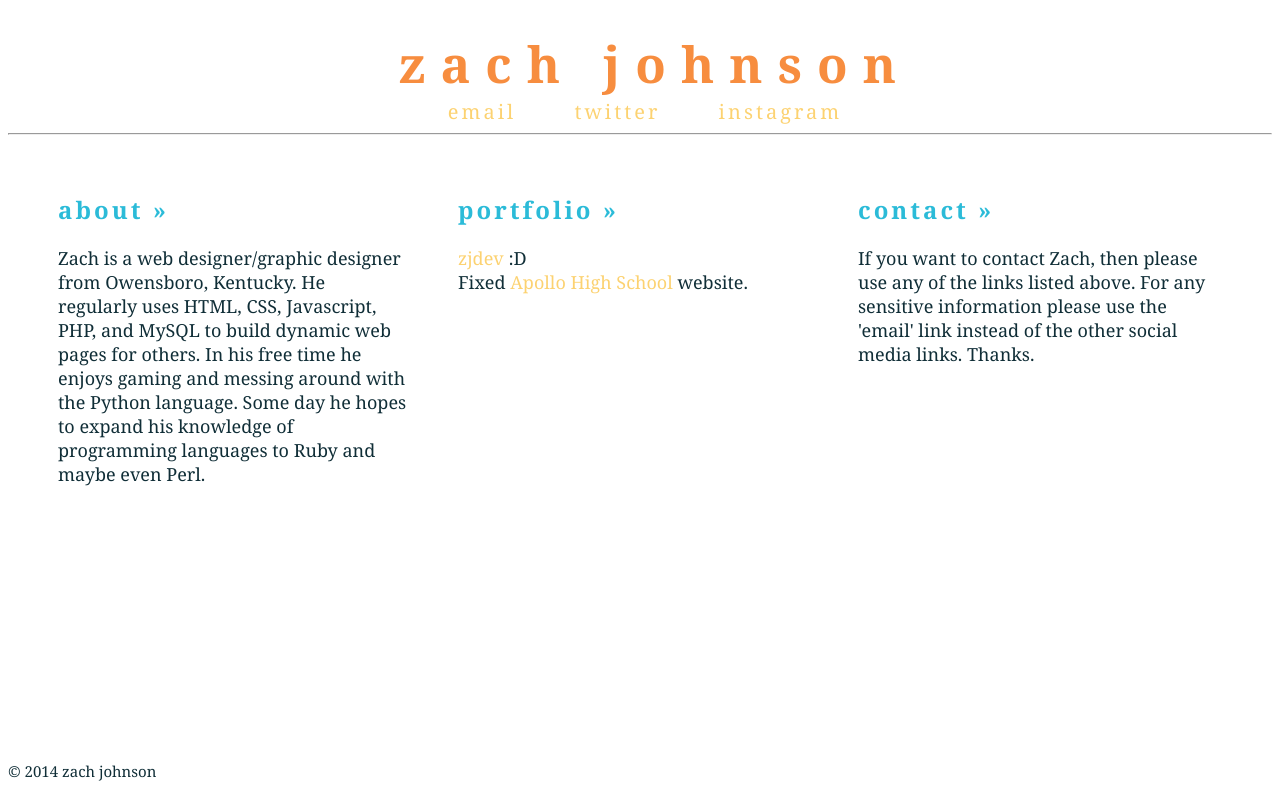
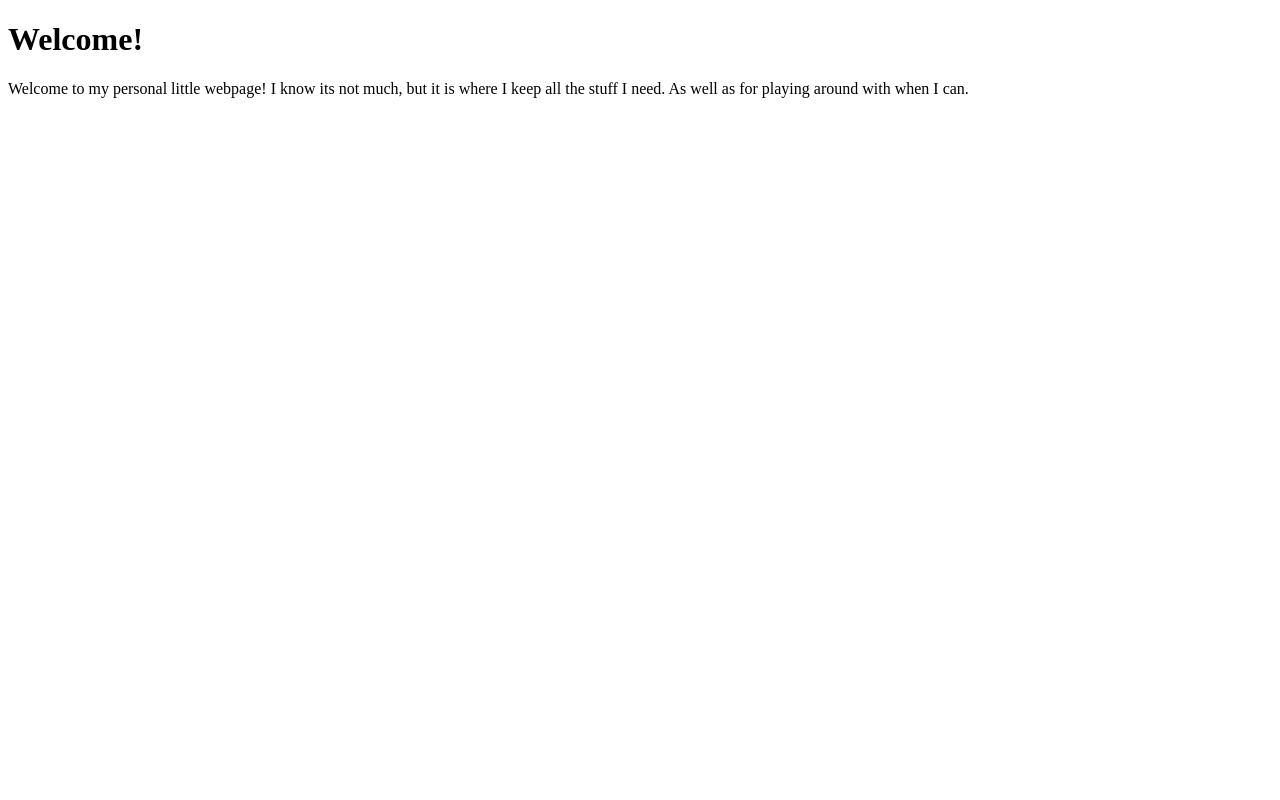
Before and after one commit to zjdev/zjdev.github.io, a plain HTML site: page index.html in a window 1280 px wide. Drawn offline with Linux system fonts and the light colour scheme.

Commit message:
Updated Page
Test Update

```diff
--- a/index.html
+++ b/index.html
@@ -4,57 +4,10 @@
         <meta charset="utf-8">
         <meta type="author" description="Zach Johnson">
         <link rel="stylesheet" href="style.css" />
-        <title>zjdev | home</title>
+        <title>zjdev</title>
     </head>
     <body>
-        <header align="center">
-            <h1>zach johnson</h1>
-            <nav>
-                <a href="mailto:zajohnson6@gmail.com">email</a>
-                <a href="http://t.zjdev.com">twitter</a>
-                <a href="http://i.zjdev.com">instagram</a>
-            </nav>
-        </header>
-        <hr>
-        <div id="about">
-            <div id="abouttitle">
-                <h2>about &#187;</h2>
-            </div>
-            <div id="aboutinfo">
-                <p>Zach is a web designer/graphic designer from Owensboro,
-                    Kentucky. He regularly uses HTML, CSS, Javascript, PHP,
-                    and MySQL to build dynamic web pages for others. In his
-                    free time he enjoys gaming and messing around with the
-                    Python language. Some day he hopes to expand his knowledge
-                    of programming languages to Ruby and maybe even Perl.</p>
-            </div>
-        </div>
-        <div id="portfolio">
-            <div id="porttitle">
-                <h2>portfolio &#187;</h2>
-            </div>
-            <div id="portinfo">
-                <p>
-                    <a href="http://www.zjdev.com">zjdev</a> :D<br>
-                    Fixed <a href="http://ahs.dcps.org">Apollo High School</a> website.<br>
-                </p>
-            </div>
-        </div>
-        <div id="contact">
-            <div id="contacttitle">
-                <h2>contact &#187;</h2>
-            </div>
-            <div id="contactinfo">
-                <p>If you want to contact Zach, then please use any of the
-                    links listed above. For any sensitive information please
-                    use the 'email' link instead of the other social media links.
-                    Thanks. </p>
-            </div>
-        </div>
-        <div id="bottom">
-            <footer>
-                <p><small>&copy; 2014 zach johnson</small></p>
-            </footer>
-        </div>
+        <h1>Welcome!</h1>
+        <p>Welcome to my personal little webpage! I know its not much, but it is where I keep all the stuff I need. As well as for playing around with when I can. </p>
     </body>
 </html>
--- a/style.css
+++ b/style.css
@@ -1,87 +1,5 @@
 body{
-    font-family: Georgia;
+    font-family: "Times New Roman", Times, serif;
     background-color: #FFF;
 
 }
-h1{
-    letter-spacing: 5px;
-    color: #F78D3F;
-    font-size: 50px;
-    letter-spacing: 15px;
-    margin-bottom: 0px;
-    margin-left: 30px;
-    margin-top: 10px
-}
-h2{
-    color: #2BBBD8;
-}
-p{
-    padding: 0px;
-    color: #102E37;
-    font-size: 18px;
-}
-a{
-    text-decoration: none;
-}
-a:hover{
-    color:#000;
-}
-a:link{
-    color: #FCD271;
-}
-a:visited{
-    color:  #FCD271;
-}
-a:active{
-    color: #FCD271;
-}
-header{
-    margin-top: 30px;
-}
-nav {
-    margin-top: 0px;
-    margin-left: 10px;
-    word-spacing: 50px;
-    font-size: 20px;
-    letter-spacing: 3px;
-}
-footer{
-    position: absolute;
-    bottom: 0;
-}
-#about{
-    float: left;
-}
-#portfolio{
-    float: left;
-}
-#contact{
-    float: left;
-}
-#abouttitle{
-    margin-left: 50px;
-    margin-top: 50px;
-    letter-spacing: 3px;
-}
-#aboutinfo{
-    margin-left: 50px;
-    width: 350px;
-}
-#porttitle{
-    margin-left: 50px;
-    margin-top: 50px;
-    letter-spacing: 3px;
-}
-#portinfo{
-    margin-left: 50px;
-    width: 350px;
-}
-#contacttitle{
-    margin-left: 50px;
-    margin-top: 50px;
-    letter-spacing: 3px;
-}
-#contactinfo{
-    margin-left: 50px;
-    width: 350px;
-}
```
